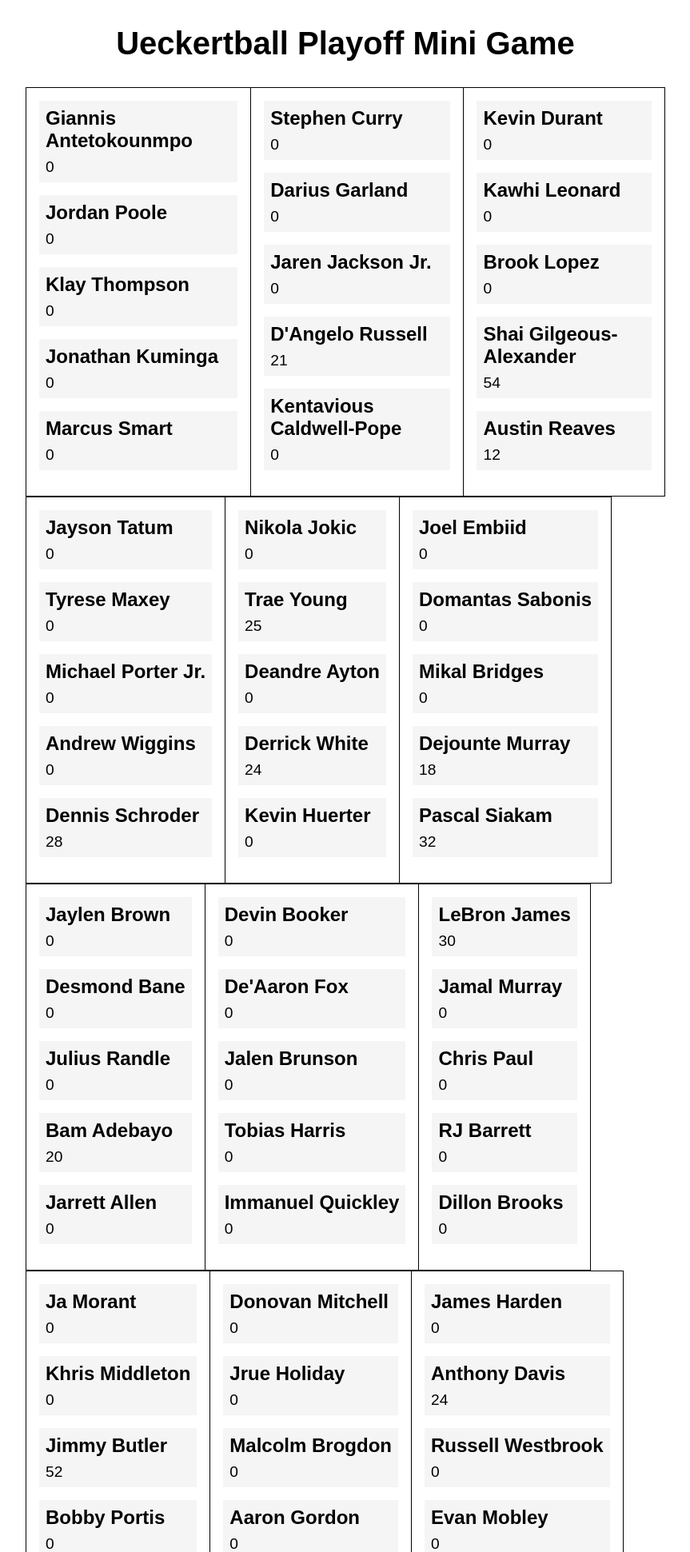
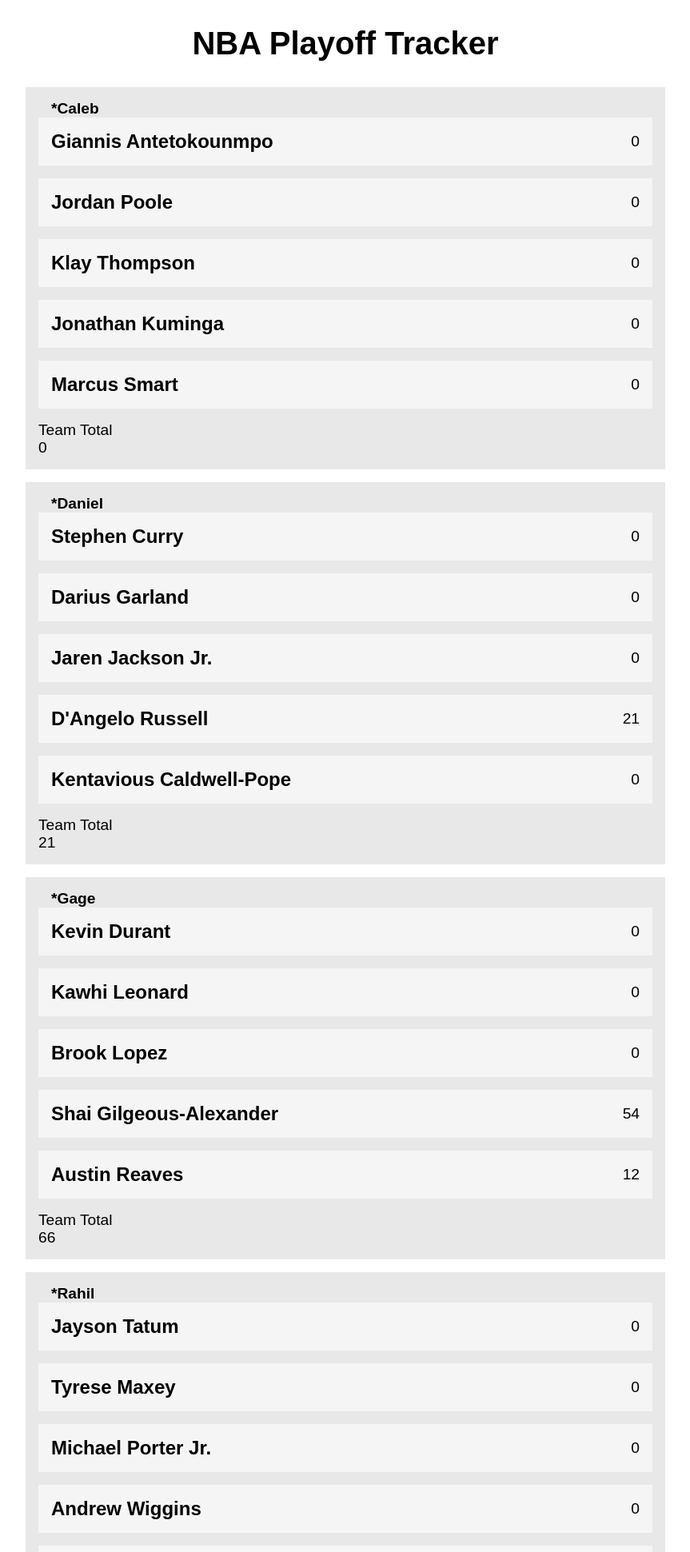
Before and after one commit to ktshah04/fbball_minigame, a Flask app: page / in a window 1280 px wide. Shown: the top 1941 px of the page at 80% size, without its empty margins (208-1071 px from the left). Run offline with Flask 3, Linux system fonts and the light colour scheme; data that the repository does not hold is empty.

Commit message:
Updating Caris Levert to Caris LeVert in player csvs * Updated code and html to display team owners and team pts totals

```diff
--- a/2023_minigame.csv
+++ b/2023_minigame.csv
@@ -26,7 +26,7 @@
 Nikola Jokic,0
 Trae Young,25
 Deandre Ayton,0
-Derrick White,24
+Derrick White,0
 Kevin Huerter,0
 *Sam,
 Joel Embiid,0
@@ -57,7 +57,7 @@
 Khris Middleton,0
 Jimmy Butler,52
 Bobby Portis,0
-Caris Levert,0
+Caris LeVert,0
 *Jameson,
 Donovan Mitchell,0
 Jrue Holiday,0
--- a/app.py
+++ b/app.py
@@ -128,15 +128,20 @@
     player_names = []
     play_in_points = []
 
+    teams = {}
+
     # Read the CSV file containing player names
     with open('2023_minigame.csv') as csvfile:
         reader = csv.reader(csvfile)
         for row in reader:
            if "*" in row[0]:
                owner_names.append(row[0])
+               owner_name = row[0]
+               teams[owner_name] = []
            else:
                player_names.append(row[0])
                play_in_points.append(row[1])
+               teams[owner_name].append(row[0])
         # owner_names = [row[0] for row in reader if "*" in row[0]]
         # player_names = [row[0] for row in reader if "*" not in row[0]]
         # play_in_points = [row[1] for row in reader]
@@ -144,6 +149,7 @@
         print(owner_names)
         print(len(player_names))
         print(play_in_points)
+        print(teams)
 
     # get_all_player_stats()
     # print("################################################################################")
@@ -161,15 +167,31 @@
         # print(game)
         # print(game.keys())
         player_name = game["player"]["first_name"]+" "+game["player"]["last_name"]
-        print(player_name)
+
         if player_name in player_cumulative_points:
             player_cumulative_points[player_name] += game["pts"]
 
     # Create a list of dictionaries containing the player name and cumulative points
-    player_stats = [{"name": name, "cumulative_points": player_cumulative_points[name]} for name in player_names]
+    player_stats = [{"name": name, "pts": player_cumulative_points[name]} for name in player_names]
+    print(teams)
+    print(player_stats)
+
+    final_teams = {}
+
+    for t in teams:
+        final_teams[t] = {}
+        team_total = 0
+        for player in teams[t]:
+            final_teams[t][player] = player_cumulative_points[player]
+            team_total += player_cumulative_points[player]
+
+        final_teams[t]['team_total'] = team_total
+
+    print(final_teams)
+
 
     # Render the HTML template with the player stats
-    return render_template('index.html', players=player_stats)
+    return render_template('index.html', players=final_teams)
 
 
 if __name__ == '__main__':
--- a/player_ids.csv
+++ b/player_ids.csv
@@ -47,7 +47,7 @@
 Khris Middleton,315
 Jimmy Butler,79
 Bobby Portis,377
-Caris Levert,277
+Caris LeVert,277
 Donovan Mitchell,322
 Jrue Holiday,214
 Malcolm Brogdon,65
--- a/templates/index.html
+++ b/templates/index.html
@@ -15,20 +15,11 @@
             font-size: 2.5rem;
             margin: 2rem 0;
         }
-        .table {
-            display: table;
-            width: 100%;
-            border-collapse: collapse;
-        }
-        .table-cell {
-            display: table-cell;
-            border: 1px solid black;
+        .player-container {
+            display: flex;
+            align-items: center;
+            justify-content: space-between;
             padding: 1rem;
-            vertical-align: top;
-        }
-        .player-container {
-            display: block;
-            padding: 0.5rem;
             background-color: #f5f5f5;
             margin-bottom: 1rem;
             font-size: 1.2rem;
@@ -36,34 +27,48 @@
         .player-name {
             font-weight: bold;
             font-size: 1.5rem;
-            margin-bottom: 0.5rem;
         }
         .cumulative-score {
+            font-size: 1.2rem;
+            margin-left: 1rem;
+        }
+        .team-name {
+            font-weight: bold;
+            font-size: 1.2rem;
+            margin-left: 1rem;
+        }
+        .team-total {
+            font-size: 1.2rem;
+            margin-left: 1rem;
+        }
+        .team-container {
+            padding: 1rem;
+            background-color: #e8e8e8;
+            margin-bottom: 1rem;
             font-size: 1.2rem;
         }
     </style>
 </head>
 <body>
     <div class="container">
-        <h1 class="title">Ueckertball Playoff Mini Game</h1>
-        <div class="table">
-            {% for i in range(0, players|length, 15) %}
-            <div class="table-row">
-                {% for player in players[i:i+15] %}
-                {% if loop.index0 % 5 == 0 %}
-                <div class="table-cell">
-                {% endif %}
-                    <div class="player-container">
-                        <div class="player-name">{{ player.name }}</div>
-                        <div class="cumulative-score">{{ player.cumulative_points }}</div>
-                    </div>
-                {% if loop.index0 % 5 == 4 or loop.last %}
+        <h1 class="title">NBA Playoff Tracker</h1>
+        {% for key, value in players.items() %}
+            <div class="team-container">
+                <div class="team-name">{{ key }}</div>
+                {% for player, score in value.items() %}
+                    {% if player != "team_total" %}
+                        <div class="player-container">
+                            <div class="player-name">{{ player }}</div>
+                            <div class="cumulative-score">{{ score }}</div>
+                        </div>
+                    {% endif %}
+                {% endfor %}
+                <div class="total-container">
+                    <div class="total-name">Team Total</div>
+                    <div class="total-score">{{ value['team_total'] }}</div>
                 </div>
-                {% endif %}
-                {% endfor %}
             </div>
-            {% endfor %}
-        </div>
+        {% endfor %}
     </div>
 </body>
 </html>
```
